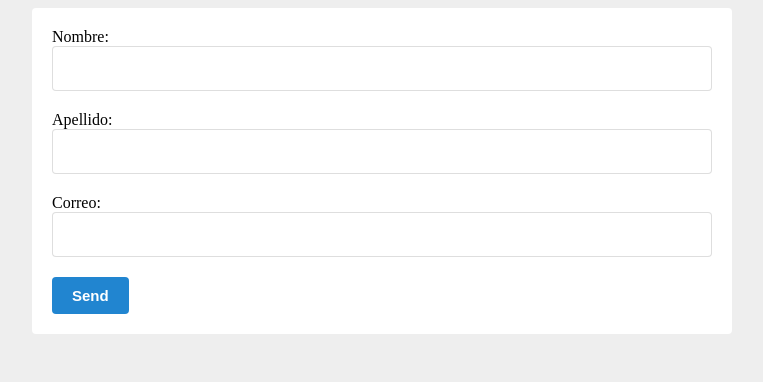
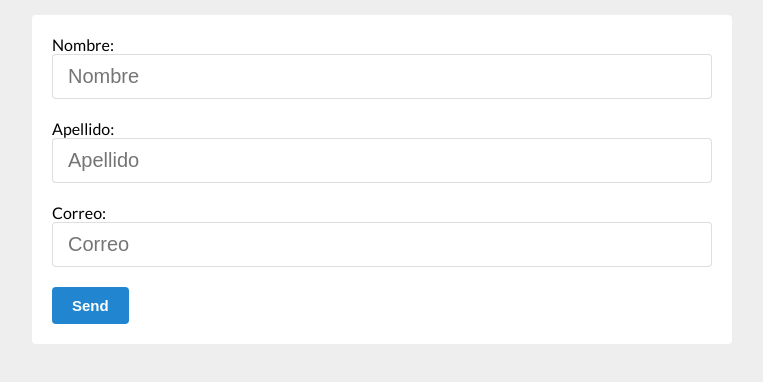
Before and after one commit to SuperGandhi/UserManager, a React (Create React App) app in the folder user-manager/: page / in a window 1280 px wide. Shown: the top 382 px of the page, without its empty margins (258-1021 px from the left). Built offline with nearby package versions, Linux system fonts and the light colour scheme.

Commit message:
finish adding font and details

```diff
--- a/user-manager/public/index.html
+++ b/user-manager/public/index.html
@@ -24,7 +24,10 @@
       work correctly both with client-side routing and a non-root public URL.
       Learn how to configure a non-root public URL by running `npm run build`.
     -->
-    <title>React App</title>
+    <title>User Manager</title>
+    <link rel="preconnect" href="https://fonts.googleapis.com">
+    <link rel="preconnect" href="https://fonts.gstatic.com" crossorigin>
+    <link href="https://fonts.googleapis.com/css2?family=Lato&display=swap" rel="stylesheet">
   </head>
   <body>
     <noscript>You need to enable JavaScript to run this app.</noscript>
--- a/user-manager/src/App.js
+++ b/user-manager/src/App.js
@@ -19,13 +19,15 @@ function App() {
   }
 
   return (
+
+  <div style={{marginTop: '15px'}}>
     <Container>
     <Card>
       <div style={{padding: 20}}>
         <form onSubmit={submit}>
-          <Input label="Nombre: " name="name" value={formulario.name} onChange={handleChange}/>
-          <Input label="Apellido: " name="lastname" value={formulario.lastname} onChange={handleChange}/>
-          <Input label="Correo: " name="mail" value={formulario.mail} onChange={handleChange}/>
+          <Input label="Nombre: " name="name" value={formulario.name} onChange={handleChange} placeholder='Nombre' />
+          <Input label="Apellido: " name="lastname" value={formulario.lastname} onChange={handleChange} placeholder='Apellido'/>
+          <Input label="Correo: " name="mail" value={formulario.mail} onChange={handleChange} placeholder='Correo'/>
           <Button>Send</Button>
         </form>
       </div>
@@ -37,6 +39,7 @@ function App() {
       </ul>
     </Card>
     </Container>
+  </div>
   );
 }
 
--- a/user-manager/src/index.css
+++ b/user-manager/src/index.css
@@ -1,4 +1,5 @@
 body {
+  font-family: Lato, sans-serif;
   -webkit-font-smoothing: antialiased;
   -moz-osx-font-smoothing: grayscale;
   background-color: #eee;
```
